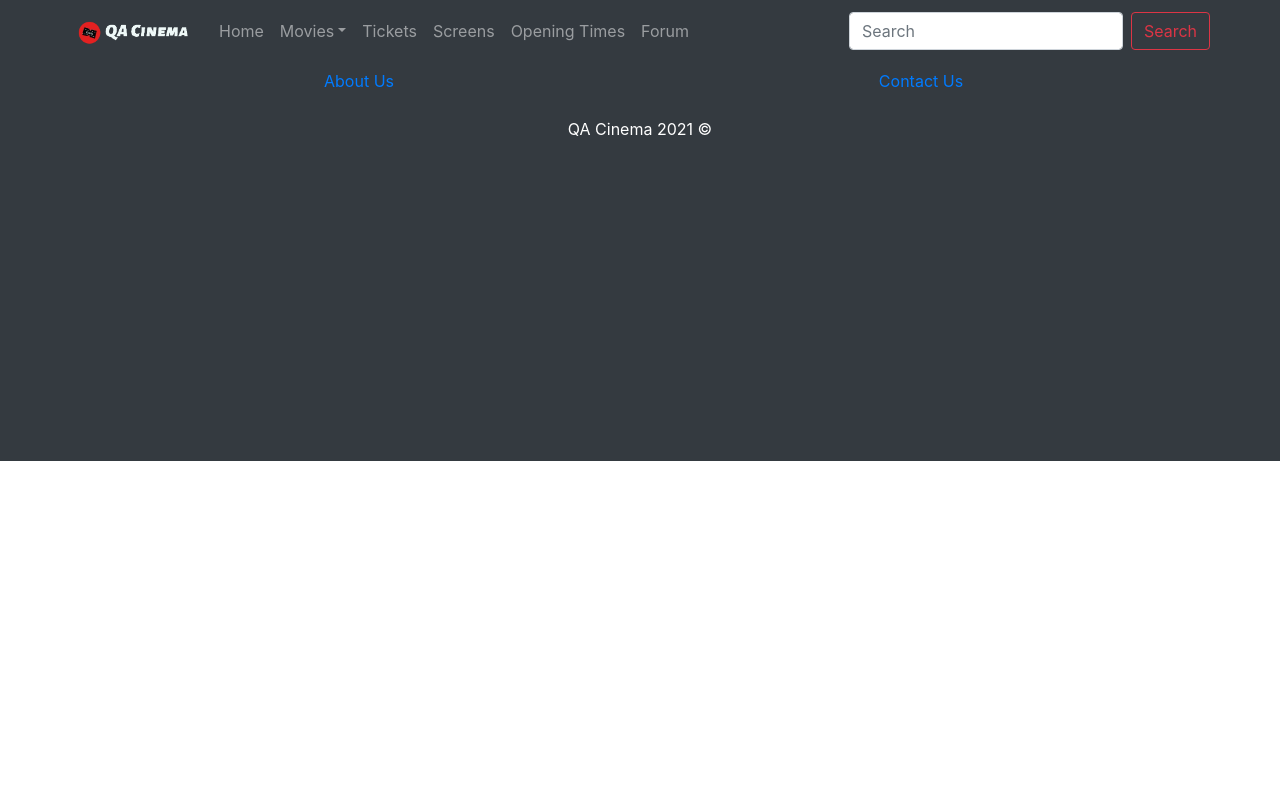
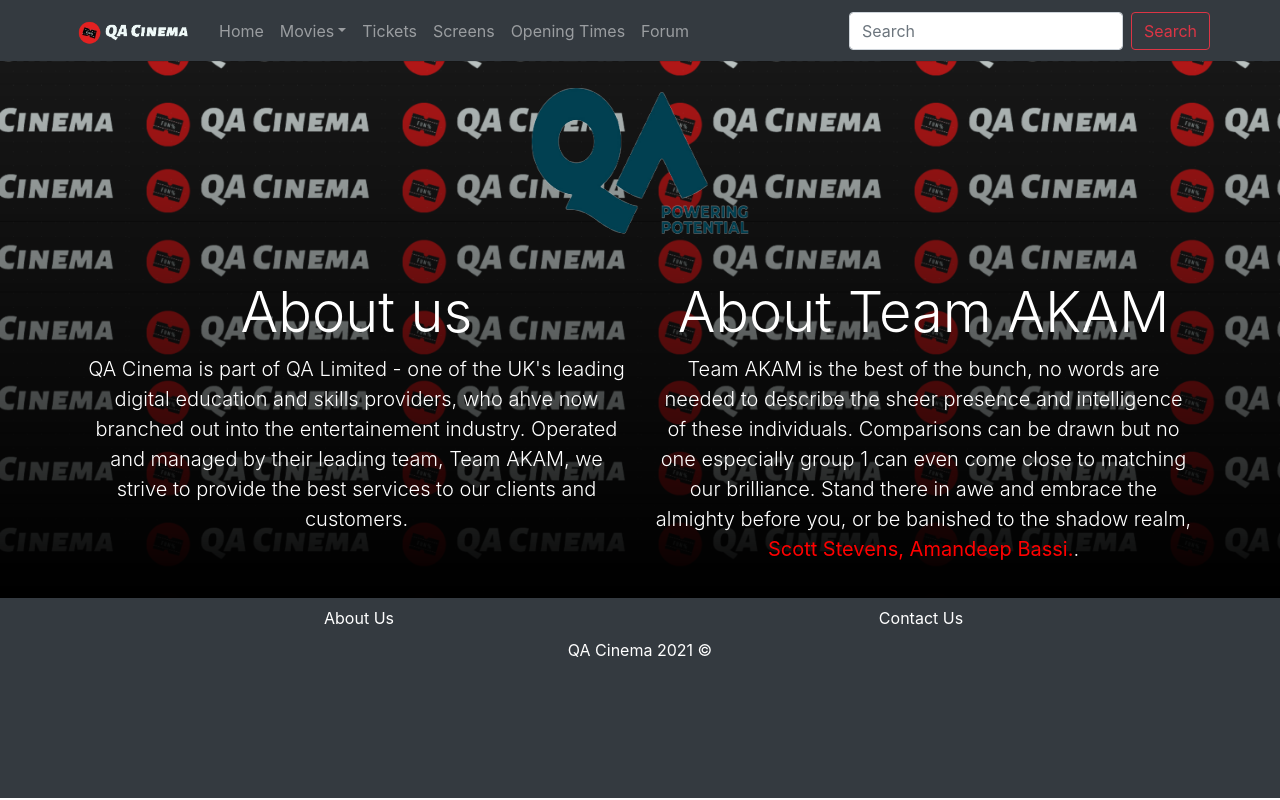
Before and after one commit to QA-AKAM/QACinema-Project, a React (Create React App) app in the folder frontend/: page /About in a window 1280 px wide. Built offline with nearby package versions, Linux system fonts and the light colour scheme.

Commit message:
KD: Added about page and sorted router links.

```diff
--- a/frontend/src/App.js
+++ b/frontend/src/App.js
@@ -9,7 +9,7 @@
 import Forum from './Components/Information/Forum';
 import 'bootstrap/dist/css/bootstrap.min.css';
 import Footer from './Components/Footer/Footer';
-
+import About from './Components/Information/About';
 import './Resources/App.css';
 
 function App() {
@@ -50,6 +50,10 @@
             <Forum />
           </Route>
 
+          <Route path="/About" >
+            <About />
+          </Route>
+
         </Switch>
       </Router>
       <Footer />
--- a/frontend/src/CSS/Pages.css
+++ b/frontend/src/CSS/Pages.css
@@ -22,11 +22,24 @@
         justify-content: center;
     }
 
+h2.landing-text  {
+    color: white;
+    font-size: 300%;
+    font-weight: 700;
+    -webkit-text-stroke: 2px black;
+    justify-content: center;
+}
+
 h3.landing-text  {
         color:white;
         text-shadow: 1px 0 0 #000, 0 -1px 0 #000, 0 1px 0 #000, -1px 0 0 #000;
     }
 
+p {
+    color: white;
+        justify-content: center;
+
+}
 #fixed {
         display: table;
         height: 100%;
@@ -41,3 +54,10 @@
 
     color: white;
 }
+
+p1 {
+    color: white;
+}
+p1:hover {
+    color: #dc3545;
+}
--- a/frontend/src/Components/Footer/Footer.css
+++ b/frontend/src/Components/Footer/Footer.css
@@ -2,5 +2,5 @@
 .Footer {
   background: #343A40;
   color: white;
-  height: 400px;
+  height: 200px;
 }
--- a/frontend/src/Components/Footer/Footer.jsx
+++ b/frontend/src/Components/Footer/Footer.jsx
@@ -6,13 +6,13 @@
             <Container>
                 <div class='row'>
                     <div class='col-sm'>
-                        <a href='/AboutUs'>
-                            <p> About Us </p>
+                        <a href='/About'>
+                            <p1> About Us </p1>
                         </a>
                     </div>
                     <div class='col-sm'>
                         <a href='/ContactUs'>
-                            <p> Contact Us </p>
+                            <p1> Contact Us </p1>
                         </a>
                     </div>
                 </div>
@@ -20,6 +20,7 @@
                     <p> QA Cinema 2021 &copy; </p>
                 </div>
             </Container>
+
         </div>
     )
 }
--- /dev/null
+++ b/frontend/src/Components/Information/About.css
@@ -0,0 +1,4 @@
+b {
+    size: 5;
+    color: red;
+}
--- a/frontend/src/Components/Information/About.jsx
+++ b/frontend/src/Components/Information/About.jsx
@@ -0,0 +1,36 @@
+'use strict';
+import '../../CSS/Pages.css';
+import './About.css';
+import AboutUs from '../../Images/About Us.png';
+
+const About = () => {
+    return (
+        <div class="background">
+            {/* <h2 class='landing-text'>About Us</h2> */}
+            <img
+                src={AboutUs}
+                height="200px"
+                width="250px"
+                alt="about Us img"
+            />
+            <div class="padding">
+                <div class="container">
+                    <div class="row">
+                        <div class="spec col-sm-6 text-center">
+                            <h2 class="display-4">About us</h2>
+                            <p class="lead">
+                                QA Cinema is part of QA Limited - one of the UK's leading digital education and skills providers, who ahve now branched out into the entertainement industry. Operated and managed by their leading team, Team AKAM, we strive to provide the best services to our clients and customers.</p>
+                        </div>
+                        <div class="spec col-sm-6 text-center">
+                            <h2 class="display-4">About Team AKAM</h2>
+                            <p class="lead">
+                                Team AKAM is the best of the bunch, no words are needed to describe the sheer presence and intelligence of these individuals. Comparisons can be drawn but no one especially group 1 can even come close to matching our brilliance. Stand there in awe and embrace the almighty before you, or be banished to the shadow realm, <b>Scott Stevens, Amandeep Bassi.</b>.
+                            </p>
+                        </div>
+                    </div>
+                </div>
+            </div>
+        </div>
+    )
+}
+export default About;
--- a/frontend/src/Components/Navbar/Nav.jsx
+++ b/frontend/src/Components/Navbar/Nav.jsx
@@ -8,7 +8,7 @@
         <div>
             <Navbar bg="dark" variant="dark">
                 <Container>
-                    <Navbar.Brand href="#home">
+                    <Navbar.Brand href="/Home">
                         <img
                             alt=""
                             src={Logo}
```
Also changed, not shown: frontend/src/Images/About Us.png (added).
